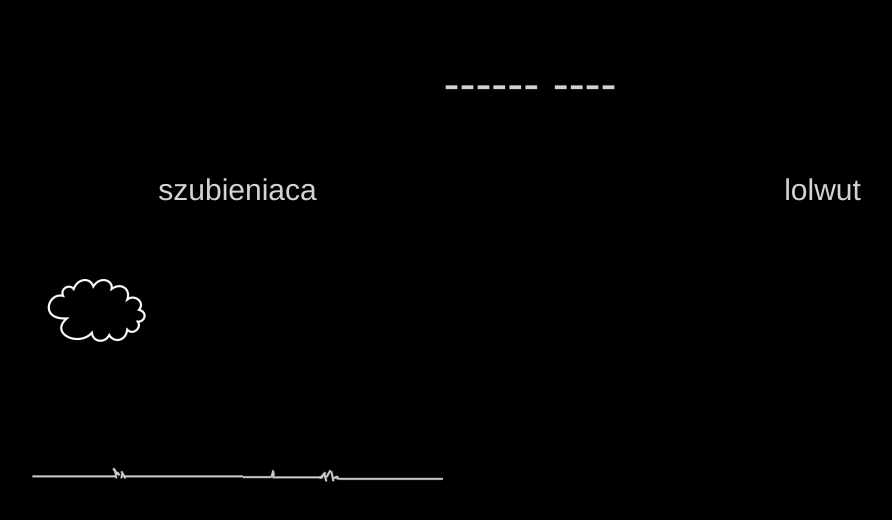
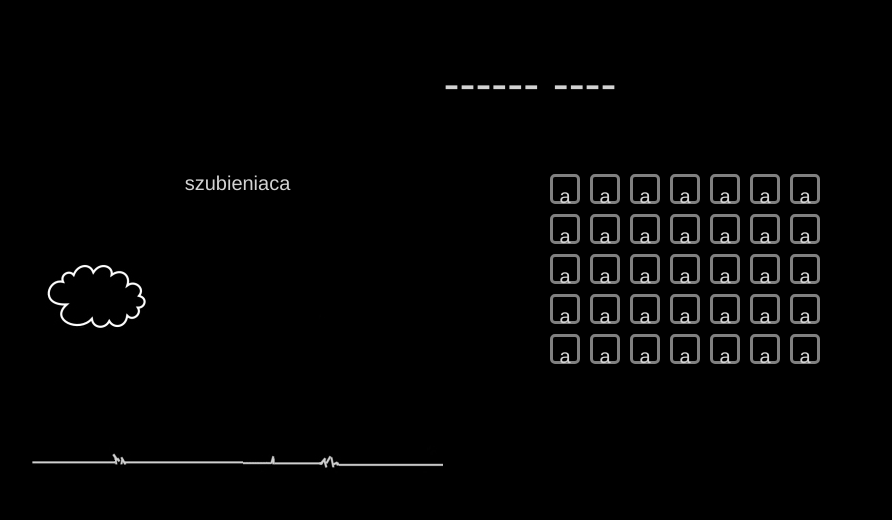
Before and after one commit to monikaUrban1/Szubienica, a plain HTML site: page index.html in a window 1280 px wide. Shown: the whole page, without its empty margins (110-1002 px from the left). Drawn offline with nearby package versions, Linux system fonts and the light colour scheme.

Commit message:
in progres

```diff
--- a/style.css
+++ b/style.css
@@ -5,7 +5,7 @@
 body{
 	background-color: black;
 	color: lightgrey;
-	font-size: 3rem
+	font-size: 2rem;
 }
 .slogan {
 	margin: 50px 0 50px 0;
@@ -21,3 +21,14 @@ body{
 	text-align: center;
 	min-height: 280px;
 }
+.litera {
+	width: 30px;
+	height: 30px;
+	text-align: center;
+	padding: 5px;
+	margin: 5px;
+	border: 3px solid gray;
+	float: left;
+	cursor: pointer;
+	border-radius: 5px;
+}
--- a/szubienica.js
+++ b/szubienica.js
@@ -12,8 +12,17 @@ for (i = 0; i <dlugosc; i++) {
 }
 window.onload = start;
 
+var litery = new Array(35);
+
+
 function start(){
-	document.getElementById("alphabet").innerHTML = "lolwut"
+	var tresc_diva = "";
+	for (i=0; i<=34; i++) {
+		tresc_diva=tresc_diva+'<div class="litera">a</div>';
+		if ((i+1)%7==0) tresc_diva=tresc_diva+'<div style="clear:both;"</div>'
+	}
+		document.getElementById("alphabet").innerHTML = tresc_diva;
+
 
 	wypisz_haslo();
 }
```
